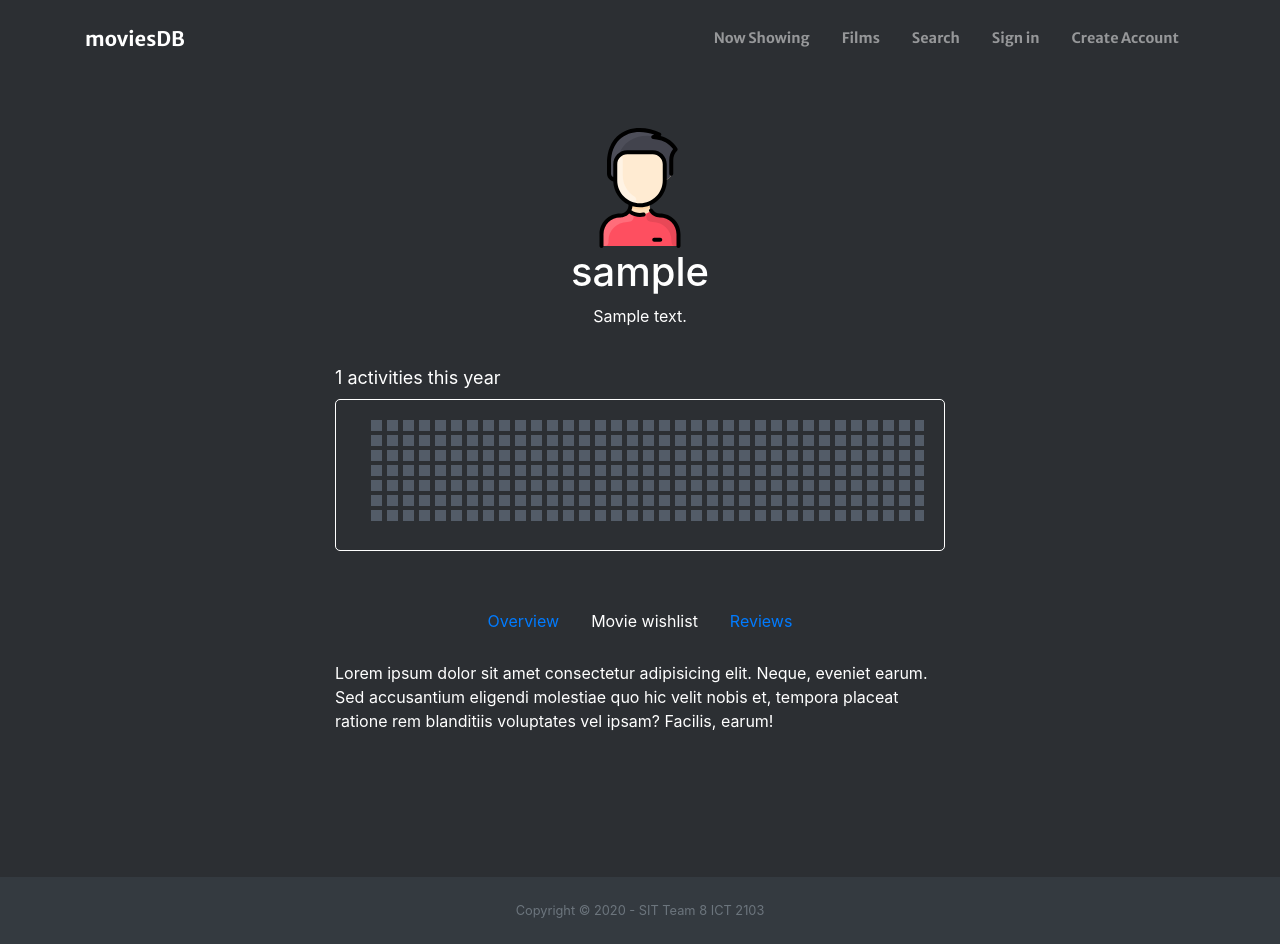
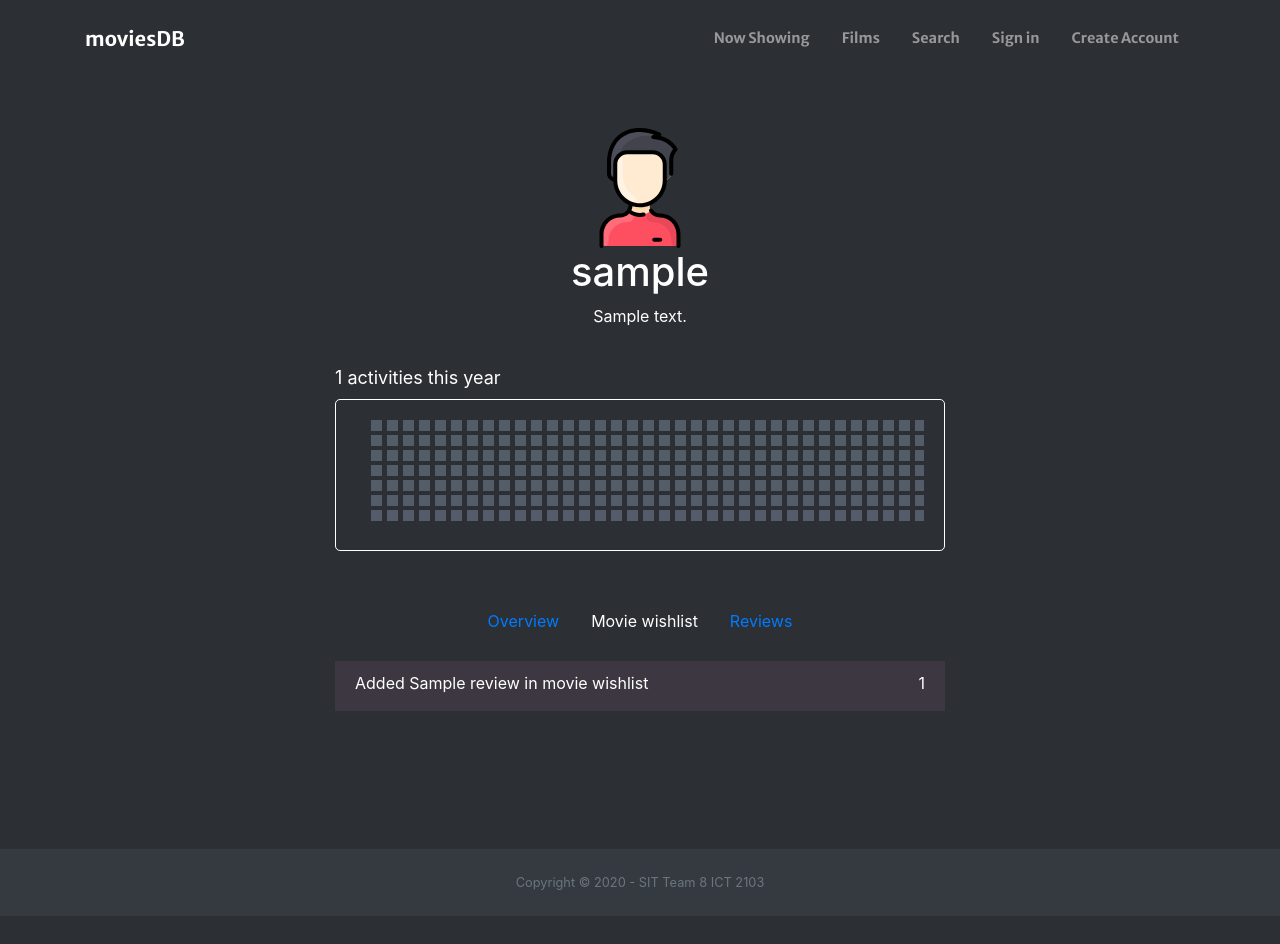
Before and after one commit to helloitsm3/ICT2103-Team-8, a Flask app: template templates/profile.html in a window 1280 px wide, after a click on "Movie wishlist". After the commit the page ends 916 px from the top, so only its background shows below. Run offline with Flask 2, Linux system fonts and the light colour scheme; the template is opened without the code that fills it: most values are stand-ins (such as "Sample title", 1, 10 or a date in 2020); some libraries are stand-ins or nearby versions.

Commit message:
Added more commands to track wishlist activity

```diff
--- a/routes/main_routes.py
+++ b/routes/main_routes.py
@@ -332,6 +332,7 @@ def profile_page():
                 username=user.username,
                 description=user.description,
                 activity=user.fetchReviewActivity(),
+                wishlist_activity=user.fetchMovieWishListActivity(),
             )
         elif request.method == "POST":
             profile_desc = request.data.decode("utf-8")
--- a/static/css/profile.css
+++ b/static/css/profile.css
@@ -65,7 +65,7 @@
 
 .tab-content {
   color: white;
-  margin-top: 20px;
+  margin-top: 10px;
 }
 
 .iseditable {
@@ -77,3 +77,30 @@
 #save-profile-button {
   display: none;
 }
+
+.tab-content .active {
+  display: flex;
+  flex-direction: column;
+  width: 700px;
+}
+
+.tab-content-container div {
+  display: flex;
+  flex-direction: row;
+  justify-content: space-between;
+}
+
+.tab-content-container {
+  margin-bottom: 10px;
+  padding: 10px 20px 0 20px;
+  background-color: #3c3741;
+}
+
+#myTabContent {
+  display: flex;
+  justify-content: center;
+}
+
+.tab-content-review-content {
+  margin-top: -10px;
+}
--- a/templates/profile.html
+++ b/templates/profile.html
@@ -30,7 +30,7 @@
     <div id="tab-container">
       <ul class="nav justify-content-center">
         <li class="nav-item">
-          <a class="nav-link active" id="home-tab" data-toggle="tab" href="#home" role="tab" aria-controls="home" aria-selected="true">Overview</a>
+          <a class="nav-link active" id="overview-tab" data-toggle="tab" href="#overview" role="tab" aria-controls="overview" aria-selected="true">Overview</a>
         </li>
         <li class="nav-item">
           <a class="nav-link" id="profile-tab" data-toggle="tab" href="#profile" role="tab" aria-controls="profile" aria-selected="false">Movie wishlist</a>
@@ -41,14 +41,35 @@
       </ul>
 
       <div class="tab-content" id="myTabContent">
-        <div class="tab-pane fade show active" id="home" role="tabpanel" aria-labelledby="home-tab">
-          <p>Lorem ipsum dolor sit amet consectetur adipisicing elit. Neque, eveniet earum. Sed accusantium eligendi molestiae quo hic velit nobis et, tempora placeat ratione rem blanditiis voluptates vel ipsam? Facilis, earum!</p>
+        <div class="tab-pane fade show active tab-content" id="overview" role="tabpanel" aria-labelledby="overview-tab">
+          <p>Added Dreamkatcher to Movie Wishlist</p>
+          <p>12 hours ago</p>
         </div>
-        <div class="tab-pane fade" id="profile" role="tabpanel" aria-labelledby="profile-tab">
-          <p>Lorem ipsum dolor sit amet consectetur adipisicing elit. Neque, eveniet earum. Sed accusantium eligendi molestiae quo hic velit nobis et, tempora placeat ratione rem blanditiis voluptates vel ipsam? Facilis, earum!</p>
+
+        <!-- MOVIE WISHLIST TAB -->
+        <div class="tab-pane fade tab-content" id="profile" role="tabpanel" aria-labelledby="profile-tab">
+          {% for review in wishlist_activity %}
+          <div class="tab-content-container">
+            <div>
+              <p>Added {{ review[1] }} in movie wishlist</p>
+              <p>{{ review[0] }}</p>
+            </div>
+          </div>
+          {% endfor %}
         </div>
-        <div class="tab-pane fade" id="contact" role="tabpanel" aria-labelledby="contact-tab">
-          <p>Lorem ipsum dolor sit amet consectetur adipisicing elit. Neque, eveniet earum. Sed accusantium eligendi molestiae quo hic velit nobis et, tempora placeat ratione rem blanditiis voluptates vel ipsam? Facilis, earum!</p>
+
+        <!-- REVIEW TAB -->
+        <div class="tab-pane fade tab-content" id="contact" role="tabpanel" aria-labelledby="contact-tab">
+          {% for review in activity[2] %}
+          <div class="tab-content-container">
+            <div>
+              <p>Added a review to {{ review[2] }}</p>
+              <p>{{ review[1] }}</p>
+            </div>
+
+            <p class="tab-content-review-content">{{ review[0] }}</p>
+          </div>
+          {% endfor %}
         </div>
       </div>
     </div>
```
Also changed, not shown: scripts/commands.py (+37 -8 lines), scripts/user.py (+10 -1 lines).
